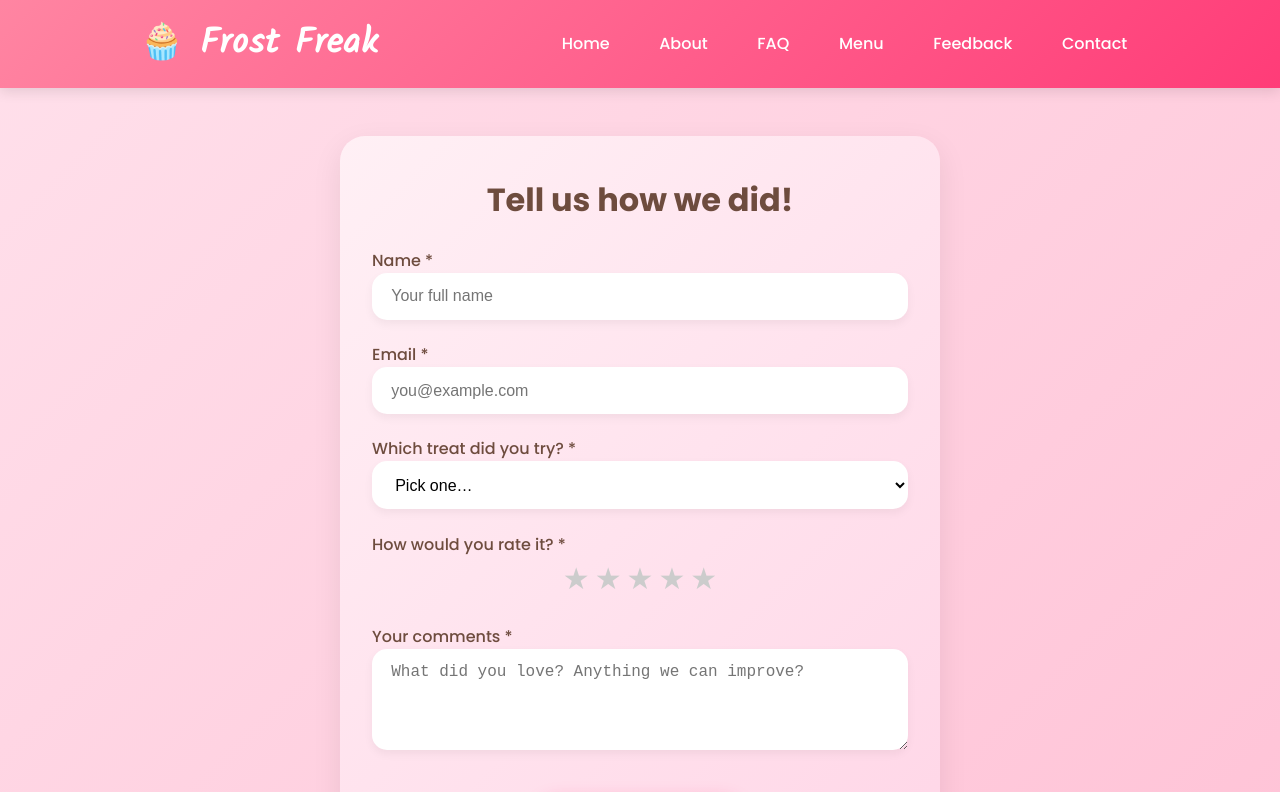
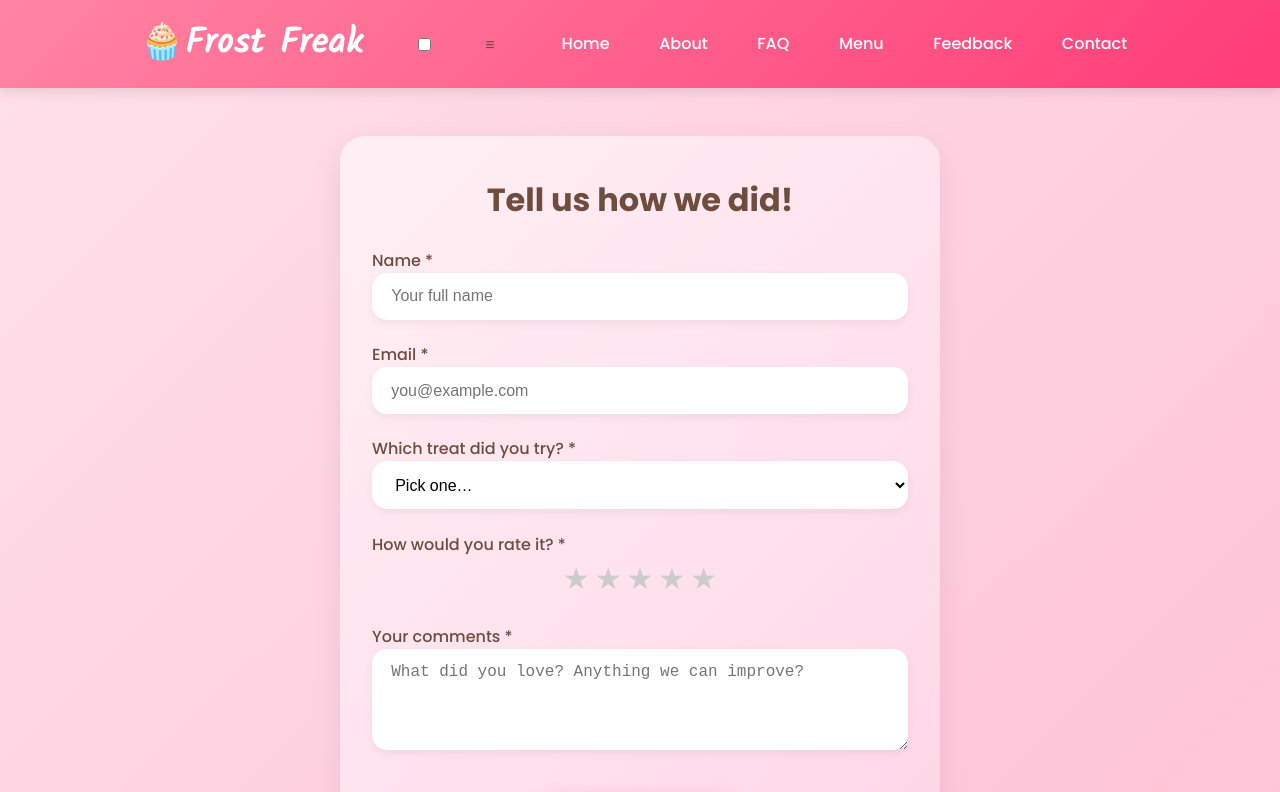
Before and after one commit to aminaahmad2k7-debug/frost-freak, a plain HTML site: page feedback.html in a window 1280 px wide. Shown: the top 792 px of the page. Drawn offline with Linux system fonts and the light colour scheme.

Commit message:
Update feedback.html

```diff
--- a/feedback.html
+++ b/feedback.html
@@ -11,7 +11,9 @@
 
 <header>
   <nav>
-    <h1>🧁 Frost Freak</h1>
+    <h1>🧁Frost Freak</h1>
+    <input type="checkbox" id="nav-toggle" class="nav-toggle">
+<label for="nav-toggle" class="nav-lines" aria-label="Menu">≡</label>
     <ul>
       <li><a href="index.html">Home</a></li>
       <li><a href="about.html">About</a></li>
```
